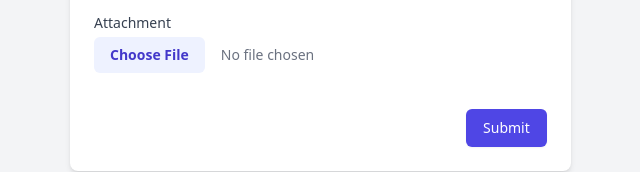
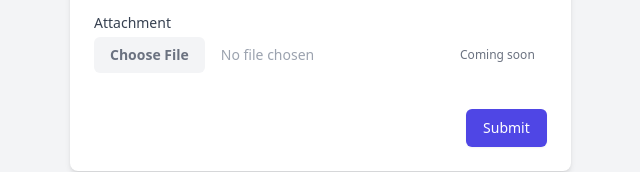
Before and after one commit to SerjoschDuering/n8n_workflow_suggestions, a website built with Vite: page index.html in a window 1280 px wide. Shown: the part 1345-1517 px from the top of the page, without its empty margins (142-782 px from the left). Built offline with nearby package versions, Linux system fonts and the light colour scheme.

Commit message:
Update index.html

```diff
--- a/index.html
+++ b/index.html
@@ -82,7 +82,10 @@
 
                 <div>
                     <label for="attachment" class="block text-sm font-medium text-gray-700 mb-1">Attachment</label>
-                    <input type="file" id="attachment" name="attachment" class="mt-1 block w-full text-sm text-gray-500 file:mr-4 file:py-2 file:px-4 file:rounded-md file:border-0 file:text-sm file:font-semibold file:bg-indigo-50 file:text-indigo-700 hover:file:bg-indigo-100 cursor-pointer">
+                    <div class="relative" title="Coming soon">
+                        <input type="file" id="attachment" name="attachment" disabled class="mt-1 block w-full text-sm text-gray-400 file:mr-4 file:py-2 file:px-4 file:rounded-md file:border-0 file:text-sm file:font-semibold file:bg-gray-100 file:text-gray-500 cursor-not-allowed">
+                        <span class="absolute right-0 top-1/2 transform -translate-y-1/2 mr-3 text-xs text-gray-500">Coming soon</span>
+                    </div>
                 </div>
 
                 <!-- Hidden fields for AI updates - not visible in the UI -->
```
